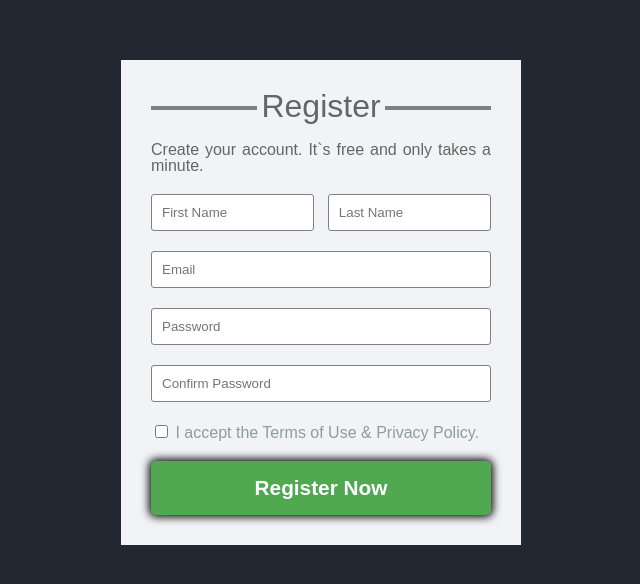
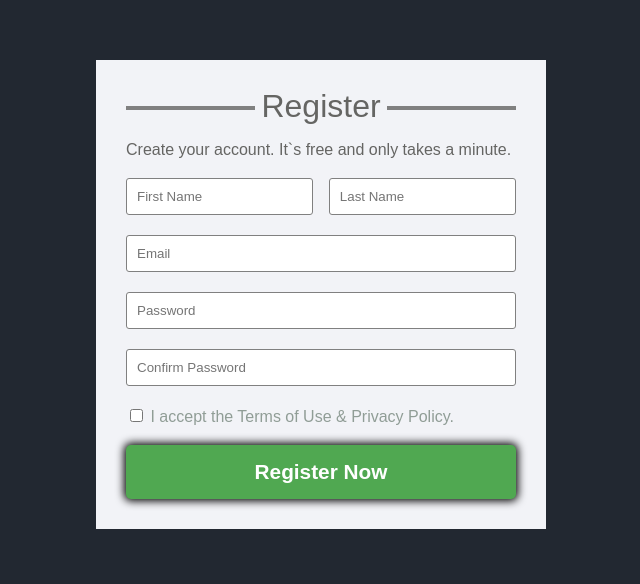
Before and after one commit to AntoshkivKola/practice08-registration-form, a plain HTML site: page index.html in a window 1280 px wide. Shown: the part 110-694 px from the top of the page, without its empty margins (319-959 px from the left). Drawn offline with Linux system fonts and the light colour scheme.

Commit message:
Fix size bug in pseudo elements

```diff
--- a/acess/css/style.css
+++ b/acess/css/style.css
@@ -18,7 +18,7 @@ body{
   margin: 0 auto;
   margin-top: 170px;
   min-width: 300px;
-  max-width: 400px;
+  max-width: 450px;
   width: 100%;
 
   padding: 30px;
@@ -44,18 +44,18 @@ body{
 }
 
 .register-title::before,
-.register-title:after{
+.register-title::after{
   content: '';
   position: absolute;
   border: 2px solid grey;
-  width: 30%;
+  width: calc(50% - 70px);
   top:0.5em;
 }
 
 .register-title::before{
   left:0;
 }
-.register-title:after{
+.register-title::after{
   right: 0;
 }
 
```
